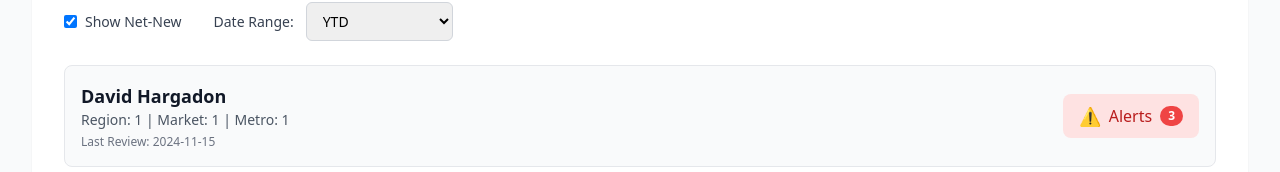
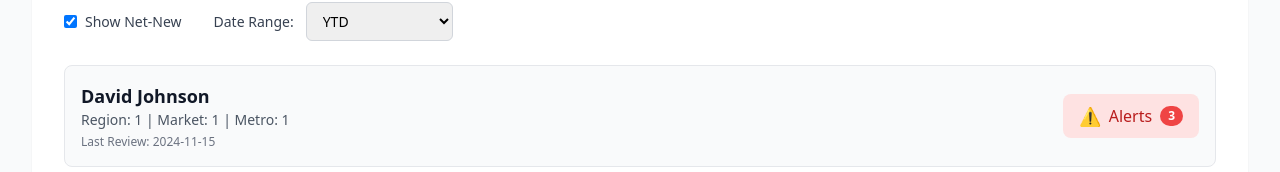
Before and after one commit to jjliujames/https---github.com-jjliujames-360_view, a Vue app: page /metro/1/market/1/region/1 in a window 1280 px wide. Shown: the part 167-339 px from the top of the page. Built offline with nearby package versions, Linux system fonts and the light colour scheme.

Commit message:
new view 1.1

```diff
--- a/src/components/RegionView.vue
+++ b/src/components/RegionView.vue
@@ -596,7 +596,7 @@ const sortDirection = ref('asc')
 
 // Regional Data
 const regionData = ref({
-  vpName: 'David Hargadon', // From the image
+  vpName: 'David Johnson',
   id: props.regionId || 'toronto-west',
   name: 'Toronto West'
 })
@@ -744,7 +744,7 @@ const revenueYoY = computed(() => {
 })
 const depositsGrowth = computed(() => 18) // Mock YoY growth
 
-// Growth metrics from the image
+
 const newCreditRelationships = computed(() => 7)
 const creditTarget = computed(() => 12)
 const newCommitments = computed(() => 20282018)
```
Lines whose indentation alone changed are shown as unchanged.
